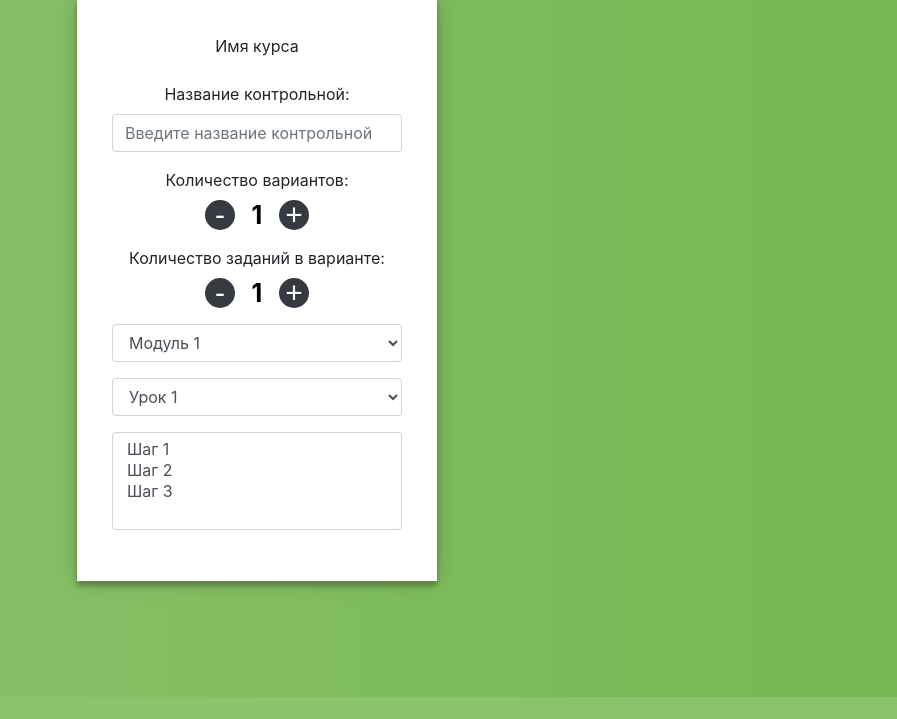
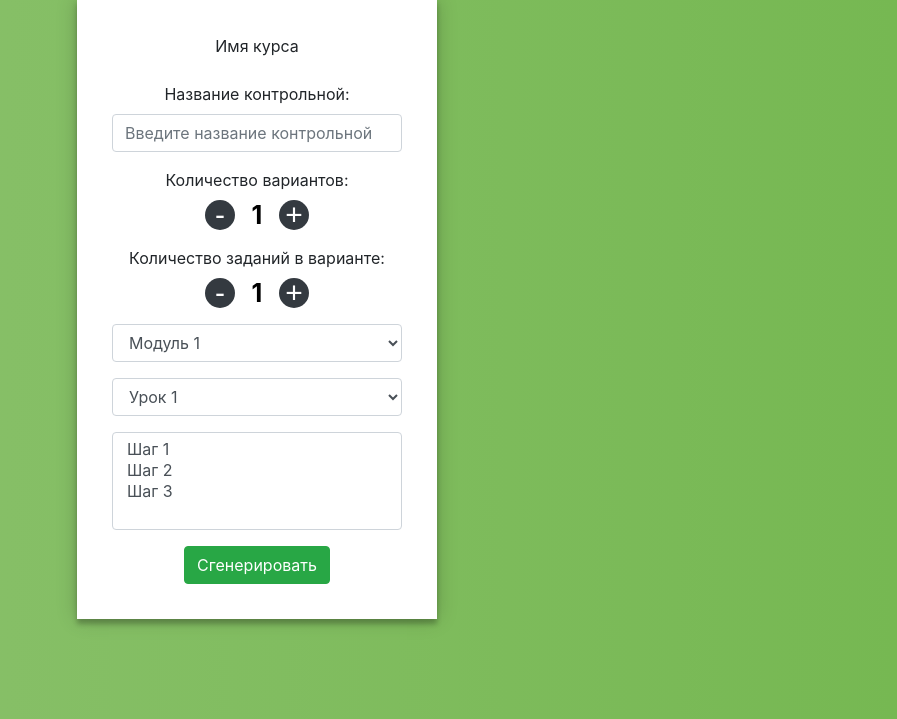
Before and after one commit to moevm/mse_generator_of_test_works_for_Stepik, a Flask app: template templates/generation_setts.html in a window 1280 px wide. Shown: the part 103-822 px from the top of the page, without its empty margins (383-1280 px from the left). Before the commit the page ends 800 px from the top, so only its background shows below. Run offline with Flask 2, Linux system fonts and the light colour scheme; the template is opened without the code that fills it, so the values that code supplies are empty; some libraries are stand-ins or nearby versions.

Commit message:
add form complete button

```diff
--- a/templates/generation_setts.html
+++ b/templates/generation_setts.html
@@ -77,6 +77,7 @@
                     </select>
                 </div>
             </div>
+            <button type="submit" class="btn btn-success">Сгенерировать</button>
         </form>
     </div>
 </body>
```
